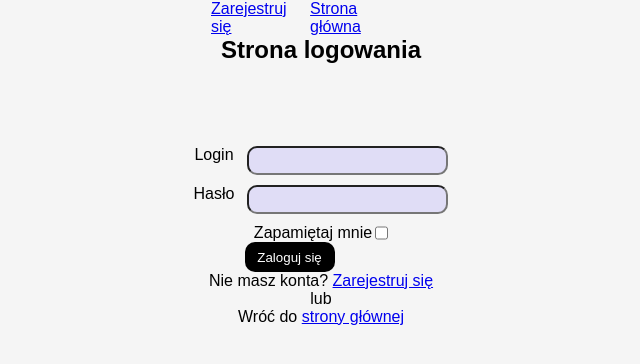
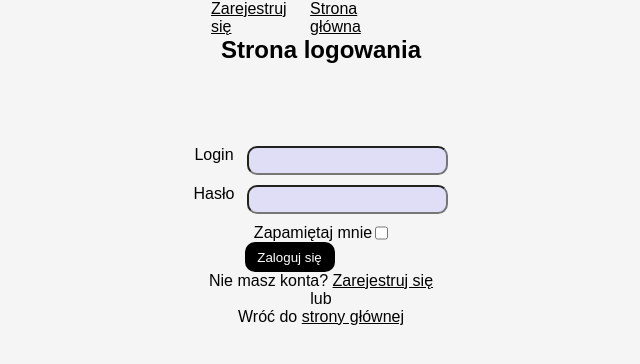
Before and after one commit to RadekPalka/react-i-am-sober, a React (Vite) app: page /login-page in a window 1280 px wide. Shown: the top 364 px of the page, without its empty margins (319-959 px from the left). Built offline with nearby package versions, Linux system fonts and the light colour scheme.

Commit message:
wip: add more props

```diff
--- a/src/components/LogoutButton.tsx
+++ b/src/components/LogoutButton.tsx
@@ -7,8 +7,13 @@ import { toast } from 'react-toastify';
 type Props = {
 	width?: string;
 	height?: string;
+	borderRadius?: string;
 };
-export const LogoutButton: React.FC<Props> = ({ width, height }) => {
+export const LogoutButton: React.FC<Props> = ({
+	width,
+	height,
+	borderRadius,
+}) => {
 	const navigate = useNavigate();
 	const handleLogoutButton = () => {
 		logout()
@@ -22,7 +27,12 @@ export const LogoutButton: React.FC<Props> = ({ width, height }) => {
 			});
 	};
 	return (
-		<StyledButton $width={width} $height={height} onClick={handleLogoutButton}>
+		<StyledButton
+			$width={width}
+			$height={height}
+			$borderRadius={borderRadius}
+			onClick={handleLogoutButton}
+		>
 			Wyloguj się
 		</StyledButton>
 	);
--- a/src/components/NavBar.tsx
+++ b/src/components/NavBar.tsx
@@ -34,10 +34,13 @@ export const NavBar: React.FC<Props> = ({ linksObj }) => {
 						);
 					} else if (el.type === 'logout-button') {
 						return (
-							<LogoutButton
-								width={linksObj.styles.buttonsWidth}
-								height={linksObj.styles.buttonsHeight}
-							/>
+							<StyledLi>
+								<LogoutButton
+									width={linksObj.styles.width}
+									height={linksObj.styles.height}
+									borderRadius={linksObj.styles.borderRadius}
+								/>
+							</StyledLi>
 						);
 					}
 				})}
--- a/src/components/StyledButton.ts
+++ b/src/components/StyledButton.ts
@@ -3,15 +3,16 @@ import styled from 'styled-components';
 type StyledButtonProps = {
 	$width?: string;
 	$height?: string;
+	$borderRadius?: string;
 };
 
 export const StyledButton = styled.button<StyledButtonProps>`
 	display: block;
-	width: ${(props) => props.$width? props.$width : '90px'};
-	height: ${(props) => props.$height? props.$height : '30px'};
+	width: ${(props) => props.$width || '90px'};
+	height: ${(props) => props.$height || '30px'};
 	background-color: black;
 	color: #fff;
-	border-radius: 10px;
+	border-radius: ${(props) => props.$borderRadius || '10px'};
 	font-family: 'LXGW WenKai TC', sans-serif;
 	font-weight: 300;
 	font-style: normal;
--- a/src/components/StyledLink.ts
+++ b/src/components/StyledLink.ts
@@ -8,14 +8,16 @@ type Props = {
 	$border?: string;
 	$borderRadius?: string;
 	$backgroundColor?: string;
-	$color?: string
+	$color?: string;
 };
 
 export const StyledLink = styled(Link)<Props>`
-	color: {(props)=> props.$color || 'inherit'};
+	color: ${(props) => props.$color || 'inherit'};
 	display: ${(props) => props.$display};
 	width: ${(props) => props.$width};
 	height: ${(props) => props.$height};
 	border-radius: ${(props) => props.$borderRadius};
-	background-color: ${(props)=> props.$backgroundColor}
+	background-color: ${(props) => props.$backgroundColor};
+	line-height: ${(props) => props.$height};
+	text-align: center;
 `;
--- a/src/pages/AddictionDetails.tsx
+++ b/src/pages/AddictionDetails.tsx
@@ -69,13 +69,12 @@ export const AddictionDetails: React.FC = () => {
 		],
 		styles: {
 			navJustifyContent: 'end',
-			width: '100px',
-			height: '25px',
+			width: '105px',
+			height: '35px',
 			linkColor: 'white',
 			linkDisplay: 'block',
 			borderRadius: '15px',
-			linkBackgroundColor: 'black'
-
+			linkBackgroundColor: 'black',
 		},
 	};
 
```
